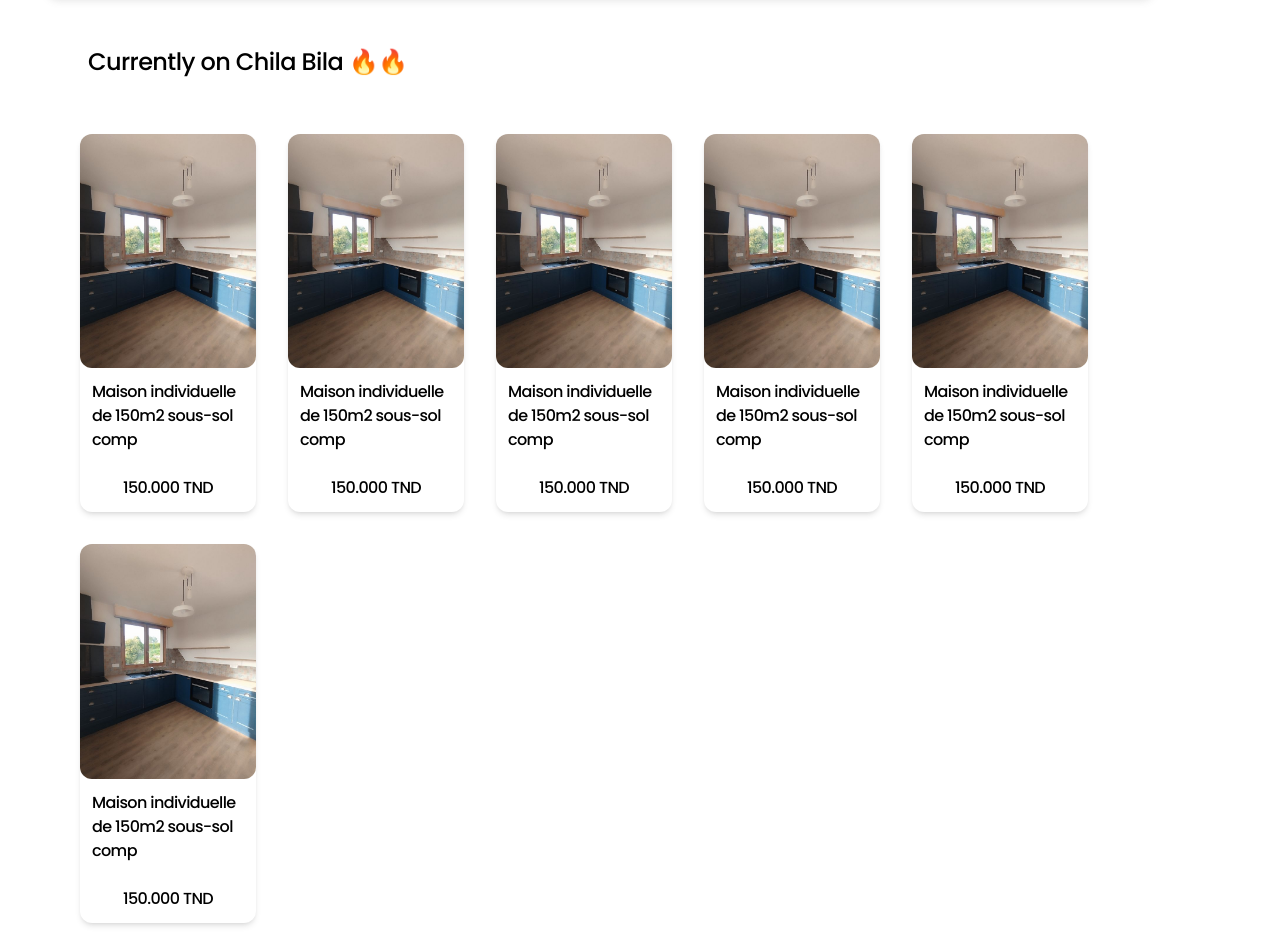
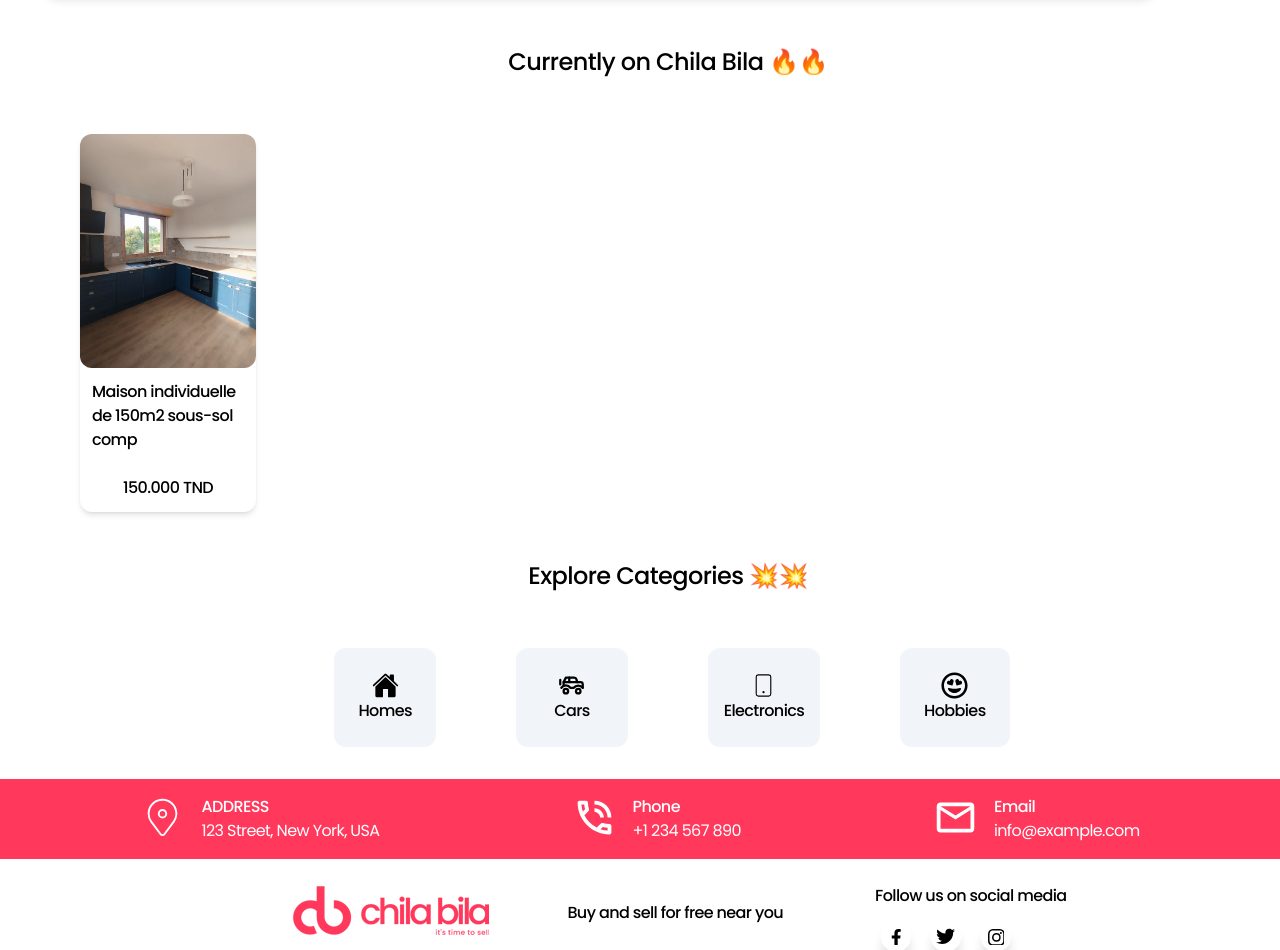
Before and after one commit to first-team-proj-senior/chila-bila, a React (Create React App) app in the folder front-end/: page / in a window 1280 px wide. Shown: the part 522-1472 px from the top of the page. Built offline with nearby package versions, Linux system fonts and the light colour scheme.

Commit message:
fixing some layout bugs and finishing routing all elem

```diff
--- a/front-end/src/components/NavBar.jsx
+++ b/front-end/src/components/NavBar.jsx
@@ -46,7 +46,7 @@ const NavBar = () => {
             </ul>
           </div>}
           <div className="flex items-center ml-28">
-            <NavLink to="/sign-in">
+            <NavLink to="/user/auth/sign-in">
               <span className='bg-[#ff385c] p-2.5 rounded-xl cursor-pointer text-[#fff] hover:bg-[#fe4869]'>Sign In/Sign Up</span>
             </NavLink>
           </div>
--- a/front-end/src/components/pages/Home.jsx
+++ b/front-end/src/components/pages/Home.jsx
@@ -7,7 +7,7 @@ import { CiMobile2 } from "react-icons/ci";
 import { FaRegGrinHearts } from "react-icons/fa";
 import HomeCategories from '../home-compon/HomeCategories';
 import CurrentAnnouc from '../home-compon/CurrentAnnouc';
-import Footer from '../Footer'
+import { NavLink } from 'react-router-dom';
 const Home = () => {
   return (
     <div className='p-4'>
@@ -15,59 +15,42 @@ const Home = () => {
        <Slides/>
        </div>
        <div className="p-4 mt-4">
-        <h2 className='ml-14 mt-4 font-medium text-2xl'>Currently on Chila Bila 🔥🔥</h2>
+        <h2 className='ml-14 mt-4 font-medium text-2xl flex items-center justify-center'>Currently on Chila Bila 🔥🔥</h2>
        <div className="all-annouc mt-10 ml-8 flex flex-wrap">
         <div className="annoucment-card max-w-44 m-4 bg-white shadow-md rounded-xl flex flex-col">
          <img className='max-w-48 rounded-xl' src={HomeImg} ></img>
          <h3 className='max-w-44 flex flex-warp p-3 items-center justify-center font-medium'>Maison individuelle de 150m2 sous-sol comp </h3>
          <h3 className='max-w-44 flex flex-warp p-3 items-center justify-center font-medium' >150.000 TND</h3>
          </div>
-         <div className="annoucment-card max-w-44 m-4 bg-white shadow-md rounded-xl flex flex-col">
-         <img className='max-w-48 rounded-xl' src={HomeImg} ></img>
-         <h3 className='max-w-44 flex flex-warp p-3 items-center justify-center font-medium'>Maison individuelle de 150m2 sous-sol comp </h3>
-         <h3 className='max-w-44 flex flex-warp p-3 items-center justify-center font-medium' >150.000 TND</h3>
-         </div>
-         <div className="annoucment-card max-w-44 m-4 bg-white shadow-md rounded-xl flex flex-col">
-         <img className='max-w-48 rounded-xl' src={HomeImg} ></img>
-         <h3 className='max-w-44 flex flex-warp p-3 items-center justify-center font-medium'>Maison individuelle de 150m2 sous-sol comp </h3>
-         <h3 className='max-w-44 flex flex-warp p-3 items-center justify-center font-medium' >150.000 TND</h3>
-         </div>
-         <div className="annoucment-card max-w-44 m-4 bg-white shadow-md rounded-xl flex flex-col">
-         <img className='max-w-48 rounded-xl' src={HomeImg} ></img>
-         <h3 className='max-w-44 flex flex-warp p-3 items-center justify-center font-medium'>Maison individuelle de 150m2 sous-sol comp </h3>
-         <h3 className='max-w-44 flex flex-warp p-3 items-center justify-center font-medium' >150.000 TND</h3>
-         </div>
-         <div className="annoucment-card max-w-44 m-4 bg-white shadow-md rounded-xl flex flex-col">
-         <img className='max-w-48 rounded-xl' src={HomeImg} ></img>
-         <h3 className='max-w-44 flex flex-warp p-3 items-center justify-center font-medium'>Maison individuelle de 150m2 sous-sol comp </h3>
-         <h3 className='max-w-44 flex flex-warp p-3 items-center justify-center font-medium' >150.000 TND</h3>
-         </div>
-         <div className="annoucment-card max-w-44 m-4 bg-white shadow-md rounded-xl flex flex-col">
-         <img className='max-w-48 rounded-xl' src={HomeImg} ></img>
-         <h3 className='max-w-44 flex flex-warp p-3 items-center justify-center font-medium'>Maison individuelle de 150m2 sous-sol comp </h3>
-         <h3 className='max-w-44 flex flex-warp p-3 items-center justify-center font-medium' >150.000 TND</h3>
-         </div>
        </div>
        </div>
-       <div className="flex flex-col gap-10">
-        <h2 className='ml-14 mt-4 font-medium text-2xl'>Explore Categories 💥💥</h2>
-        <div className="flex gap-20 ml-16 items-center justify-center">
-         <div className="flex flex-col items-center bg-slate-100 p-6 max-w-28 cursor-pointer rounded-xl">
+       <div className="flex flex-col">
+        <h2 className='ml-14 mt-4 font-medium text-2xl flex items-center justify-center'>Explore Categories 💥💥</h2>
+        <div className="flex gap-20 mt-10 ml-16 items-center justify-center p-4">
+          <NavLink to='/category/real-estate'>
+         <div className="flex flex-col items-center bg-slate-100 p-6 max-w-28 cursor-pointer rounded-xl hover:text-[#ff385c]">
            <IoHome size={27}/>
            <span className='font-medium'>Homes</span>
          </div>
-         <div className="flex flex-col items-center bg-slate-100 p-6 w-28 rounded-xl">
+          </NavLink>
+           <NavLink to='/category/cars'>
+         <div className="flex flex-col items-center cursor-pointer bg-slate-100 p-6 w-28 rounded-xl hover:text-[#ff385c]">
            <TbCarSuv size={27}/>
            <span className='font-medium'>Cars</span>
          </div>
-         <div className="flex flex-col items-center bg-slate-100 p-6 max-w-28 rounded-xl">
+           </NavLink>
+           <NavLink to='/category/electronics'>
+         <div className="flex flex-col items-center cursor-pointer bg-slate-100 p-6 max-w-28 rounded-xl hover:text-[#ff385c]">
            <CiMobile2 size={27}/>
            <span className='font-medium'>Electronics</span>
          </div>
-         <div className="flex flex-col items-center bg-slate-100 p-6 max-w-28 rounded-xl">
+           </NavLink>
+             <NavLink to='/category/hobbies'>
+         <div className="flex flex-col items-center cursor-pointer bg-slate-100 p-6 max-w-28 rounded-xl hover:text-[#ff385c]">
            <FaRegGrinHearts size={27}/>
            <span className='font-medium'>Hobbies</span>
          </div>
+             </NavLink>
         </div>
        </div>
     </div>
--- a/front-end/src/components/pages/SignIn.jsx
+++ b/front-end/src/components/pages/SignIn.jsx
@@ -1,4 +1,5 @@
 import React, { useState } from 'react';
+import { NavLink } from 'react-router-dom';
 
 const SignIn = () => {
 const [email, setEmail]=useState("")
@@ -39,7 +40,7 @@ e.preventDefault();
           </button>
         </form>
         <p className="mt-4 text-center">
-          Don't have an account? <a href="/sign-up" className="text-[#ff385c]">Sign Up</a>
+          Don't have an account? <NavLink to='/user/auth/sign-up' className='text-[#ff385c]'>Sign Up</NavLink>
         </p>
       </div>
     </div>
--- a/front-end/src/components/pages/SignUp.jsx
+++ b/front-end/src/components/pages/SignUp.jsx
@@ -4,7 +4,6 @@ const SignUp = () => {
 
   return (
    <div>
-
    </div>
   );
 };
```
